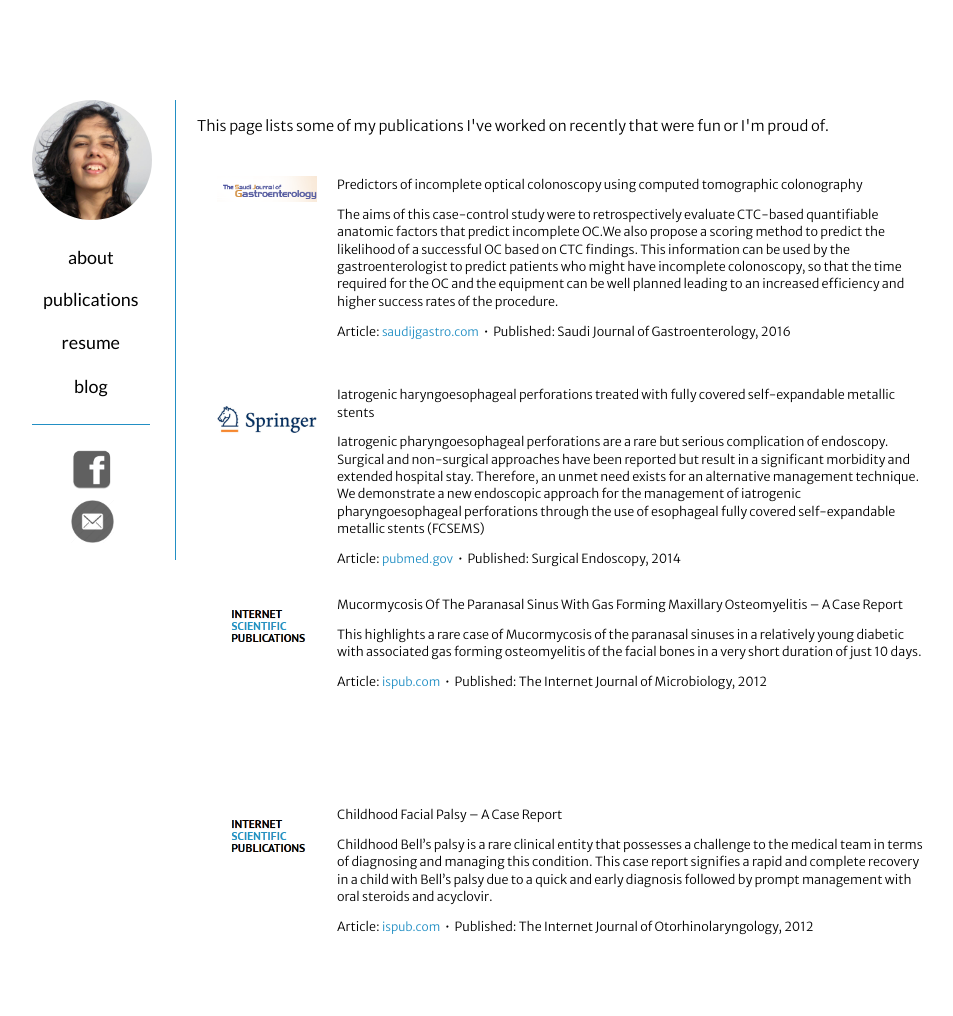
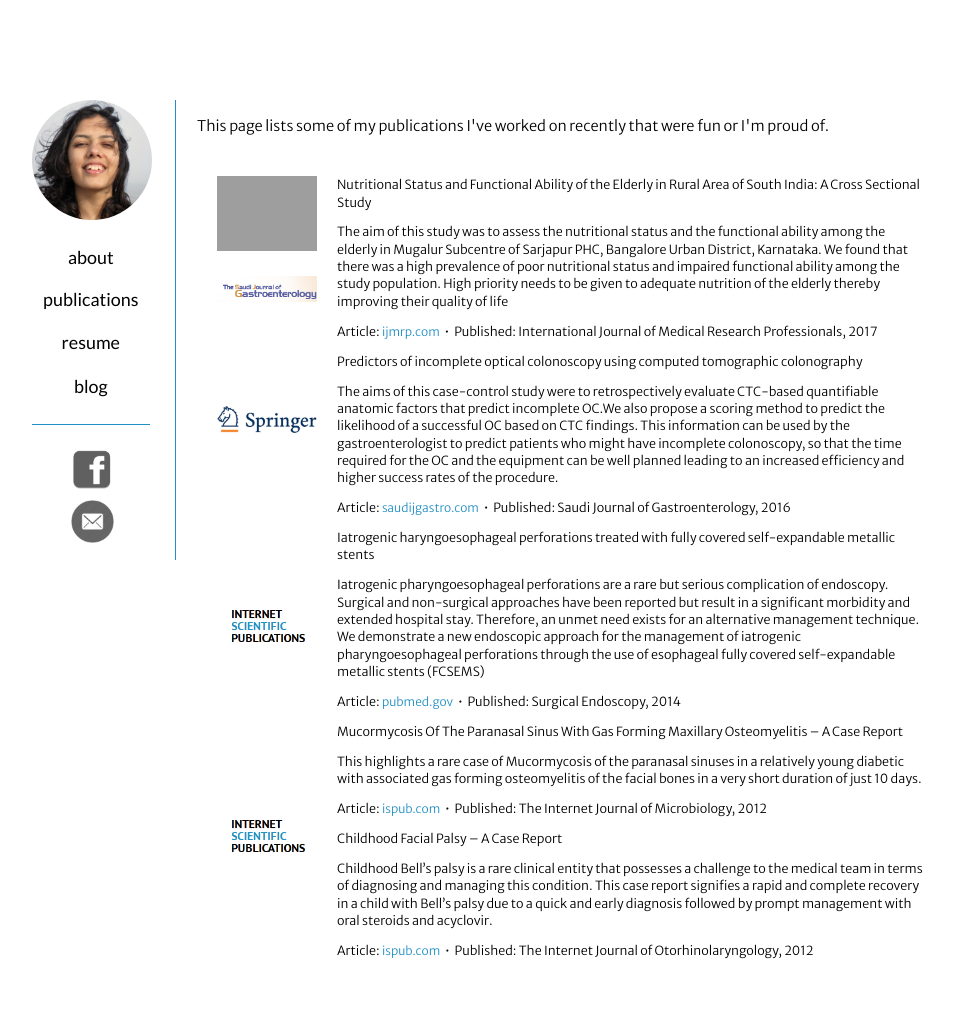
Before and after one commit to souri/rweb, a Jekyll site: the page built from publications/index.html, in a window 1280 px wide. Shown: the whole page, without its empty margins (143-1096 px from the left). Built offline with Jekyll 4.4.1, drawn with Linux system fonts in a browser that asks for light colours; Markdown is read by kramdown in place of the engine named in the settings; grey boxes are pictures that could not be loaded.

Commit message:
Added IJMRP publication

```diff
--- a/publications/index.html
+++ b/publications/index.html
@@ -8,6 +8,12 @@ title: " - Publications"
 
     <ul class="list">
     	<li>
+            <div class="list-img" style="background-image:url('/images/ijmrp/png')"></div>
+            <div class="list-text">
+                <p>Nutritional Status and Functional Ability of the Elderly in Rural Area of South India: A Cross Sectional Study </p>
+                <p>The aim of this study was to assess the nutritional status and the functional ability among the elderly in Mugalur Subcentre of Sarjapur PHC, Bangalore Urban District, Karnataka. We found that there  was a high prevalence of poor nutritional status and impaired functional ability among the study population. High priority needs to be given to adequate nutrition of the elderly thereby improving their quality of life</p>
+                <p>Article: <a href="http://admin.ijmrp.com/Upload/Vol3Issue1/26%20IJMRP%203(1)%20138-42.pdf">ijmrp.com</a> &nbsp;•&nbsp; Published: International Journal of Medical Research Professionals, 2017</p>
+            </div>
             <div class="list-img" style="background-image:url('/images/saudijgastro.gif')"></div>
             <div class="list-text">
                 <p>Predictors of incomplete optical colonoscopy using computed tomographic colonography</p>
```
Also changed, not shown: images/ijmrp.png (added).
